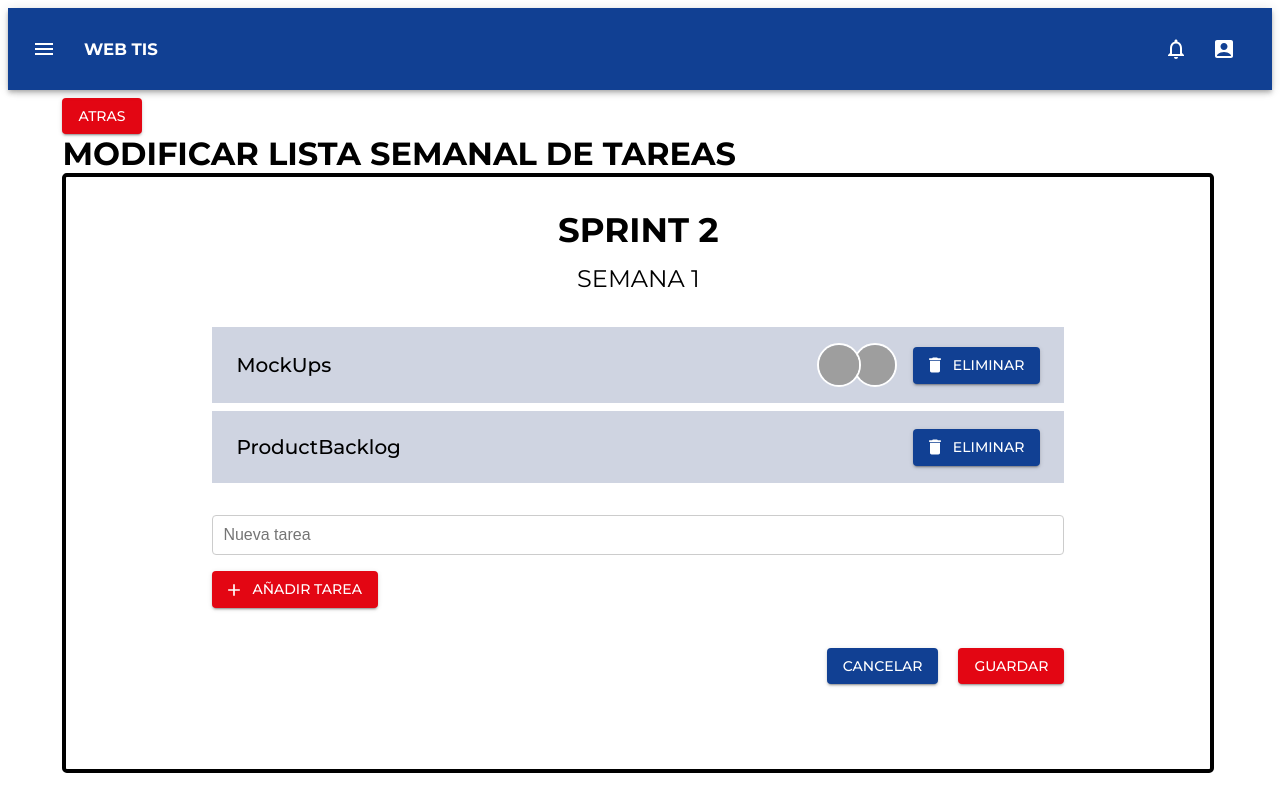
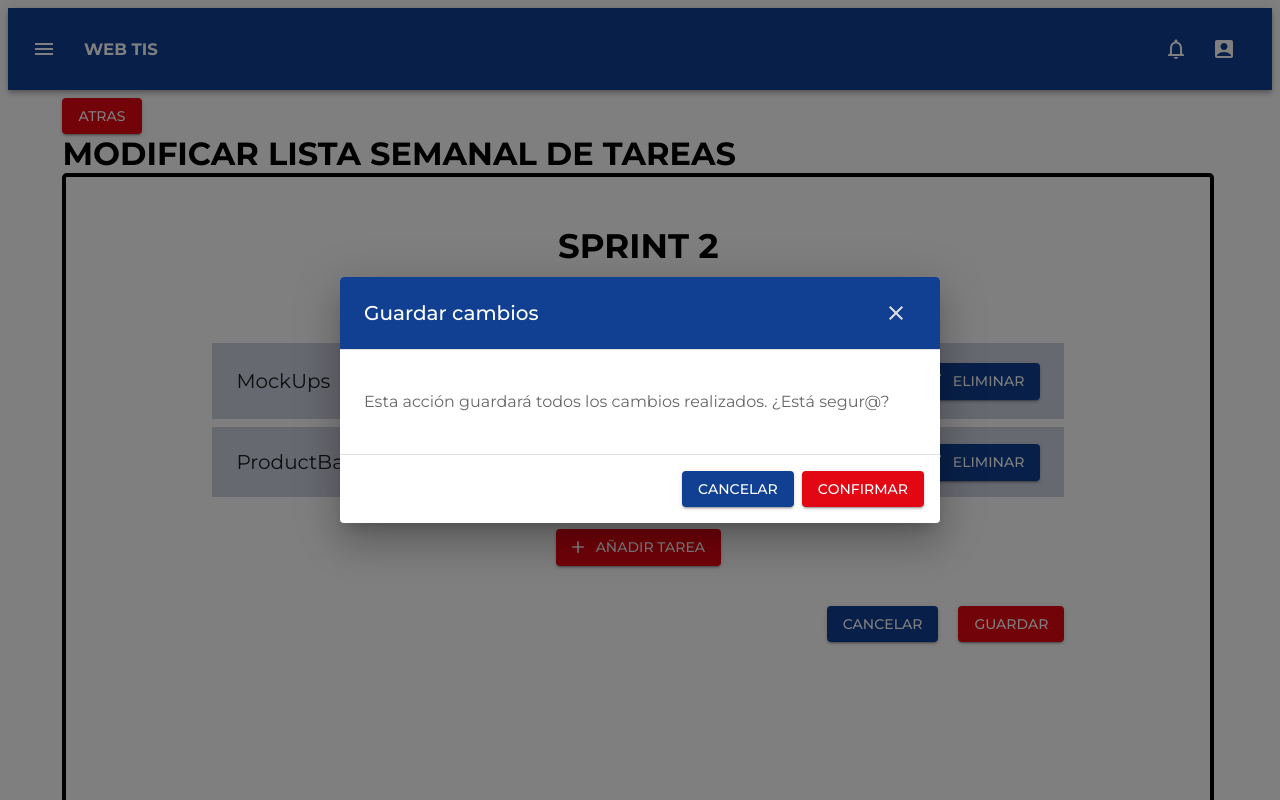
Before and after one commit to RichardAgr/Evaluacion-de-Proyectos, a React (Vite) app in the folder Frontend/: page /grupoEstudiante/sprint/semana/1/modificarListaTareas in a window 1280 px wide. Both pictures are taken after a click on the button "GUARDAR". Shown: the top 800 px of the page. Built offline with nearby package versions, Linux system fonts and the light colour scheme; grey boxes are pictures that could not be loaded.

Commit message:
Cuadro de Dialogo estilizado, modularizado e implementado en Calificar Sprint y botones en Home separados

```diff
--- /dev/null
+++ b/Frontend/src/components/cuadroDialogo/cuadroDialogo.jsx
@@ -0,0 +1,76 @@
+import React from 'react';
+import {
+  Dialog,
+  DialogTitle,
+  DialogContent,
+  DialogContentText,
+  DialogActions,
+  Button,
+  Typography,
+  Box,
+  IconButton,
+} from '@mui/material';
+import { styled } from '@mui/material/styles';
+import CloseIcon from '@mui/icons-material/Close';
+
+const StyledDialog = styled(Dialog)(({ theme }) => ({
+  '& .MuiDialogContent-root': {
+    padding: theme.spacing(3),
+  },
+  '& .MuiDialogActions-root': {
+    padding: theme.spacing(2),
+  },
+}));
+
+const StyledDialogTitle = styled(DialogTitle)(({ theme }) => ({
+  backgroundColor: theme.palette.primary.main,
+  color: theme.palette.primary.contrastText,
+  display: 'flex',
+  justifyContent: 'space-between',
+  alignItems: 'center',
+}));
+
+const CuadroDialogo = ({ open, onClose, title, description, onConfirm }) => {
+  return (
+    <StyledDialog
+      open={open}
+      onClose={onClose}
+      aria-labelledby="customized-dialog-title"
+      maxWidth="sm"
+      fullWidth
+    >
+      <StyledDialogTitle id="customized-dialog-title">
+        <Typography variant="h6">{title}</Typography>
+        <IconButton
+          aria-label="close"
+          onClick={onClose}
+          sx={{
+            color: (theme) => theme.palette.grey[300],
+            '&:hover': {
+              color: (theme) => theme.palette.grey[100],
+            },
+          }}
+        >
+          <CloseIcon />
+        </IconButton>
+      </StyledDialogTitle>
+      <DialogContent dividers>
+        <DialogContentText>
+          <Box sx={{ mt: 2, mb: 2 }}>
+            <Typography variant="body1">{description}</Typography>
+          </Box>
+        </DialogContentText>
+      </DialogContent>
+      <DialogActions>
+        <Button onClick={onClose} color="secondary" variant="contained">
+          Cancelar
+        </Button>
+        <Button onClick={onConfirm} color="primary" variant="contained" autoFocus>
+          Confirmar
+        </Button>
+      </DialogActions>
+    </StyledDialog>
+  );
+};
+
+export default CuadroDialogo;
--- a/Frontend/src/index.css
+++ b/Frontend/src/index.css
@@ -22,6 +22,8 @@
   display: block;
 }
 .pageBorder{
+  padding:  2vh;
+
   display: flex;
   justify-content: center;
   min-height: calc(74vh);
--- a/Frontend/src/pages/Docente/calificarSprint/calificarSprint.jsx
+++ b/Frontend/src/pages/Docente/calificarSprint/calificarSprint.jsx
@@ -103,7 +103,7 @@ const calificarSprint = () => {
   return (
     <Fragment>
       <BaseUI
-        titulo={"Calificar Sprint"}
+        titulo={"CALIFICAR HITO"}
         ocultarAtras={false}
         confirmarAtras={false}
         dirBack={"/"}
--- a/Frontend/src/pages/Estudiante/editarPlanificacion/modificarListaTareas/modificarListaTareas.jsx
+++ b/Frontend/src/pages/Estudiante/editarPlanificacion/modificarListaTareas/modificarListaTareas.jsx
@@ -9,12 +9,18 @@ import {
   Box,
   Avatar,
   AvatarGroup,
+  TextField,
 } from "@mui/material";
 import DeleteIcon from "@mui/icons-material/Delete";
 import AddIcon from "@mui/icons-material/Add";
 import BaseUI from "../../../../components/baseUI/baseUI.jsx";
+import CuadroDialogo from "../../../../components/cuadroDialogo/cuadroDialogo.jsx";
 
 const ModificarListaTareas = () => {
+  const [openRejectDialog, setOpenRejectDialog] = useState(false);
+  const [openConfirmDialog, setOpenConfirmDialog] = useState(false);
+  const [openDeleteDialog, setOpenDeleteDialog] = useState(false);
+  const [taskToDelete, setTaskToDelete] = useState(null);
   const [tasks, setTasks] = useState([
     {
       id: 1,
@@ -26,17 +32,40 @@ const ModificarListaTareas = () => {
     },
     { id: 2, name: "ProductBacklog", assignees: [] },
   ]);
-  const [newTask, setNewTask] = useState("");
 
   const handleAddTask = () => {
-    if (newTask.trim() !== "") {
-      setTasks([...tasks, { id: Date.now(), name: newTask, assignees: [] }]);
-      setNewTask("");
+    setTasks([...tasks, { id: Date.now(), name: "Nueva tarea", assignees: [] }]);
+  };
+
+  const handleConfirmDelete = (id) => {
+    if (taskToDelete !== null) {
+      handleDeleteTask(taskToDelete);
+      setTaskToDelete(null);
     }
+    setOpenDeleteDialog(false);
+
   };
 
   const handleDeleteTask = (id) => {
     setTasks(tasks.filter((task) => task.id !== id));
+  };
+
+  const handleEditTask = (id, newName) => {
+    setTasks(tasks.map(task =>
+      task.id === id ? { ...task, name: newName } : task
+    ));
+  };
+
+  const handleConfirmCancelar = () => {
+    // Lógica específica de esta página
+    console.log("Acción confirmada en EnhancedExamplePage");
+    setOpenRejectDialog(false);
+  };
+
+  const handleConfirmGuardar = () => {
+    // Lógica específica de esta página
+    console.log("Acción confirmada en EnhancedExamplePage");
+    setOpenConfirmDialog(false);
   };
 
   return (
@@ -83,12 +112,14 @@ const ModificarListaTareas = () => {
               }}
             >
               <Box sx={{ display: 'flex', alignItems: 'center', flexGrow: 1 }}>
-                <ListItemText
-                  primary={task.name}
-                  primaryTypographyProps={{
-                    variant: "h6",
-                    component: "h3",
-                    sx: { fontWeight: 'medium' }
+                <TextField
+                  value={task.name}
+                  onChange={(e) => handleEditTask(task.id, e.target.value)}
+                  variant="standard"
+                  fullWidth
+                  InputProps={{
+                    disableUnderline: true,
+                    style: { fontSize: '1.25rem', fontWeight: 'medium' }
                   }}
                 />
                 {task.assignees.length > 0 && (
@@ -103,7 +134,9 @@ const ModificarListaTareas = () => {
                 variant="contained"
                 color="secondary"
                 startIcon={<DeleteIcon />}
-                onClick={() => handleDeleteTask(task.id)}
+                onClick={() => {
+                  setTaskToDelete(task.id);
+                  setOpenDeleteDialog(true);}}
                 sx={{ ml: 2 }}
               >
                 Eliminar
@@ -111,28 +144,12 @@ const ModificarListaTareas = () => {
             </ListItem>
           ))}
         </List>
-        <Box sx={{ display: "flex", flexDirection: "column", mt: 3, mb: 2 }}>
-          <Box sx={{ display: "flex", mb: 2 }}>
-            <input
-              type="text"
-              placeholder="Nueva tarea"
-              value={newTask}
-              onChange={(e) => setNewTask(e.target.value)}
-              style={{
-                flexGrow: 1,
-                padding: '10px',
-                fontSize: '16px',
-                border: '1px solid #ccc',
-                borderRadius: '4px',
-              }}
-            />
-          </Box>
+        <Box sx={{ display: "flex", justifyContent: "center", mt: 3, mb: 2 }}>
           <Button
             variant="contained"
             color="primary"
             startIcon={<AddIcon />}
             onClick={handleAddTask}
-            sx={{ alignSelf: "flex-start" }}
           >
             Añadir tarea
           </Button>
@@ -145,13 +162,45 @@ const ModificarListaTareas = () => {
             gap: "20px",
           }}
         >
-          <Button variant="contained" color="secondary">
+                  <Button
+            variant="contained"
+            color="secondary"
+            onClick={() => setOpenRejectDialog(true)}
+          >
             Cancelar
           </Button>
-          <Button variant="contained" color="primary">
+          <Button
+            variant="contained"
+            color="primary"
+            onClick={() => setOpenConfirmDialog(true)}
+          >
             Guardar
           </Button>
         </Box>
+        <CuadroDialogo
+          open={openRejectDialog}
+          onClose={() => setOpenRejectDialog(false)}
+          title="Cancelar cambios"
+          description="Todos los cambios realizados se perderán. Esta acción no se puede deshacer."
+          onConfirm={handleConfirmCancelar}
+        />
+        <CuadroDialogo
+          open={openConfirmDialog}
+          onClose={() => setOpenConfirmDialog(false)}
+          title="Guardar cambios"
+          description="Esta acción guardará todos los cambios realizados. ¿Está segur@?"
+
+          onConfirm={handleConfirmGuardar}
+        />
+        <CuadroDialogo
+          open={openDeleteDialog}
+          onClose={() => setOpenDeleteDialog(false)}
+          title="Eliminar tarea"
+          description="Esta acción eliminará la tarea  seleccionada. ¿Está segur@?"
+
+
+          onConfirm={handleConfirmDelete}
+        />
       </Container>
     </BaseUI>
   );
--- a/Frontend/src/pages/Home/home.jsx
+++ b/Frontend/src/pages/Home/home.jsx
@@ -35,6 +35,7 @@ function Home() {
           justifyContent: "center",
           alignItems: "center",
           minHeight: "calc(100vh - 200px)", // Adjust this value based on your header and footer height
+
         }}
       >
         <Button
@@ -45,6 +46,7 @@ function Home() {
           style={{
             padding: "15px 30px",
             fontSize: "1.2rem",
+            margin: "10px",
           }}
         >
           Ir a Ver Planificacion
@@ -57,6 +59,7 @@ function Home() {
           style={{
             padding: "15px 30px",
             fontSize: "1.2rem",
+            margin: "10px",
           }}
         >
           Ir a Editar Planificacion
@@ -69,6 +72,7 @@ function Home() {
           style={{
             padding: "15px 30px",
             fontSize: "1.2rem",
+            margin: "10px",
           }}
         >
           Ir a Validar Empresas
@@ -81,6 +85,7 @@ function Home() {
           style={{
             padding: "15px 30px",
             fontSize: "1.2rem",
+            margin: "10px",
           }}
         >
           Ir a Calificar Sprint
@@ -93,6 +98,7 @@ function Home() {
           style={{
             padding: "15px 30px",
             fontSize: "1.2rem",
+            margin: "10px",
           }}
         >
           Ir a Modificar Lista de Tareas
```
Also changed, not shown: 1 other file (tests, documents, lock files or other folders).
